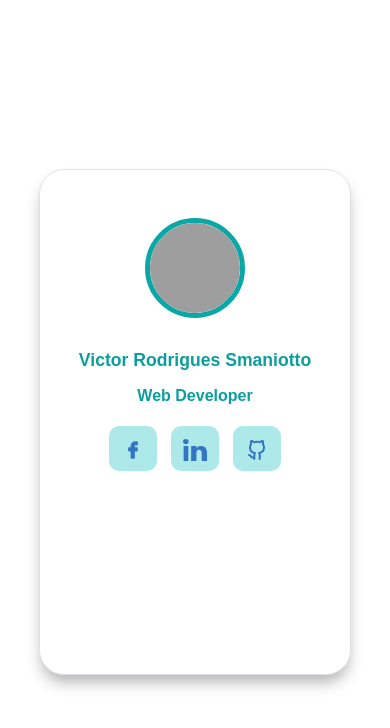
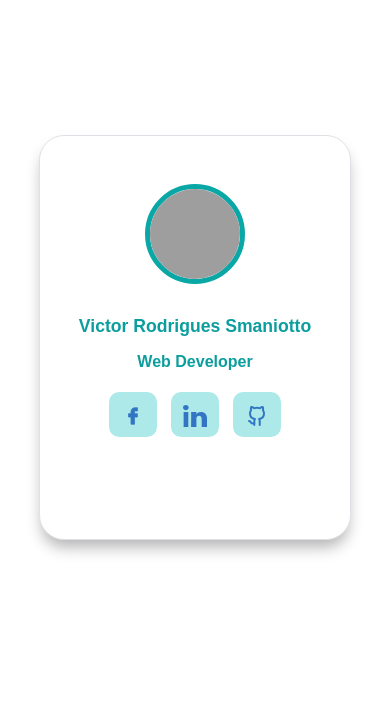
Before and after one commit to VictorSmaniotto/cartao, a plain HTML site: page index.html in a window 390 px wide. Drawn offline with Linux system fonts and the light colour scheme; grey boxes are pictures that could not be loaded.

Commit message:
Update main.css

```diff
--- a/main.css
+++ b/main.css
@@ -127,6 +127,10 @@
 }
 
 @media screen and (max-width: 576px) {
+
+    .container{
+        height:80vh;
+    }
     .card{
         width: 80%;
         height: 60%;
```
